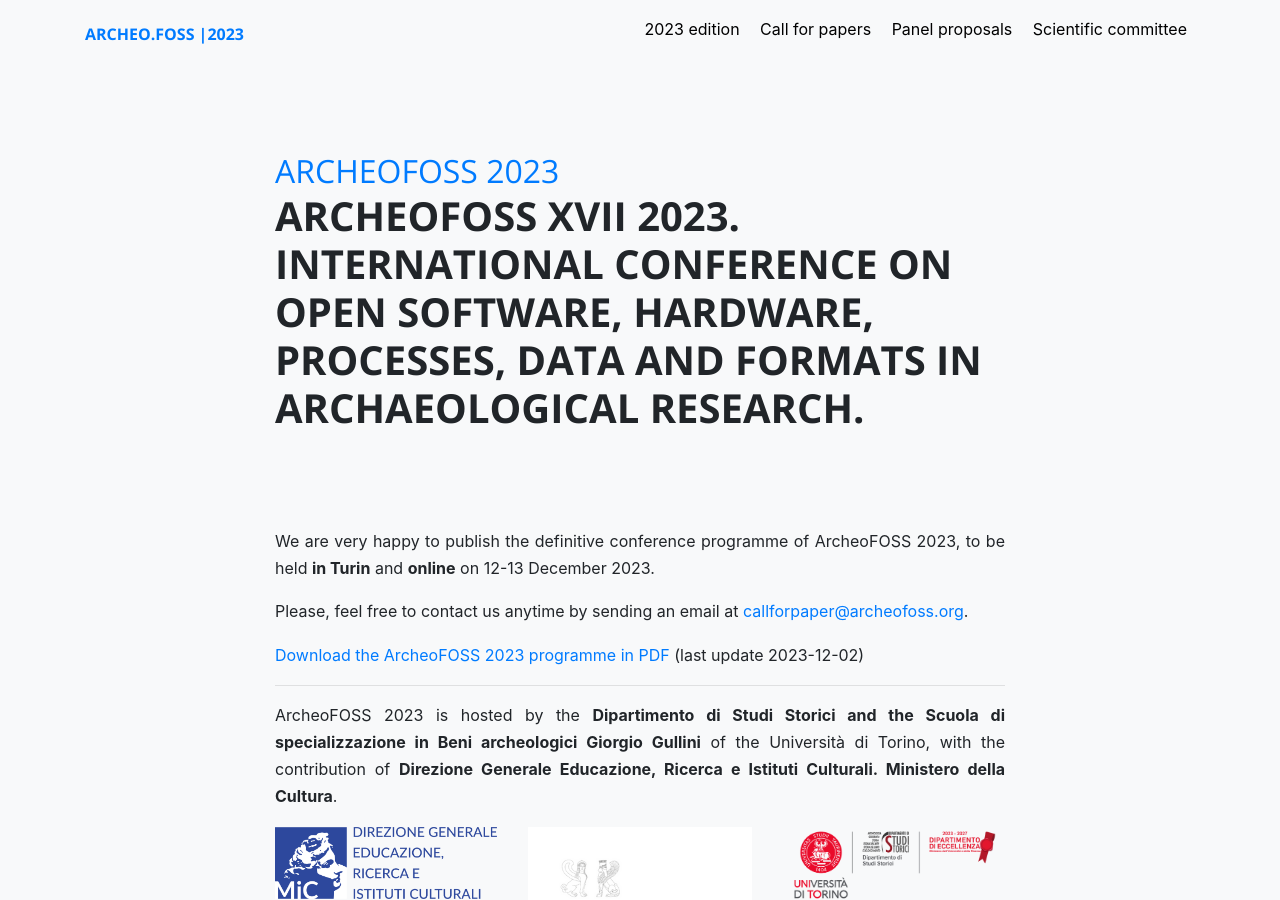
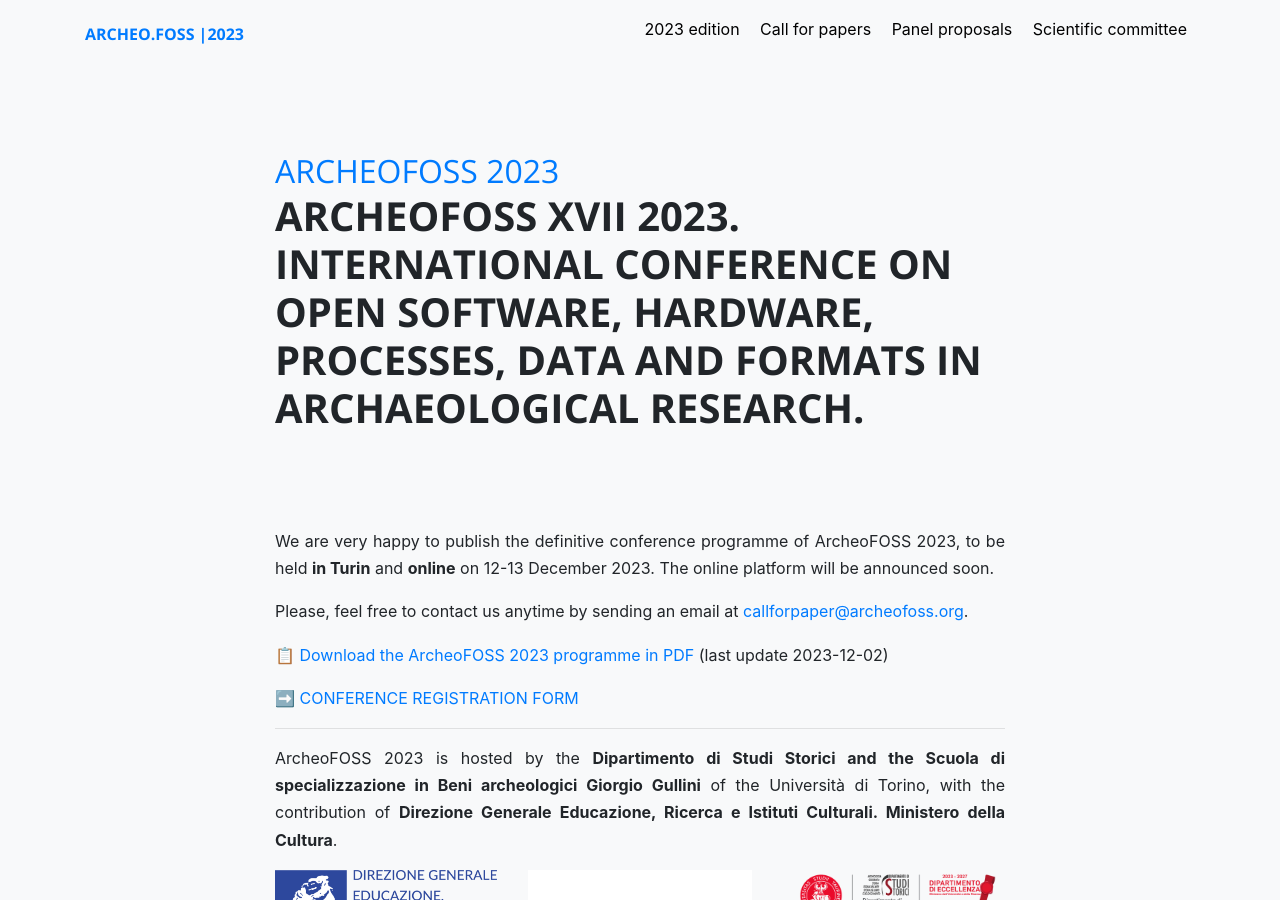
Before and after one commit to archeofoss/archeofoss, a Jekyll site: the page built from 2023/programme.md, in a window 1280 px wide and 900 px high. Built offline with Jekyll 4.4.1, drawn with Linux system fonts in a browser that asks for light colours; nearby versions of some CDN libraries.

Commit message:
Update programme.md

```diff
--- a/2023/programme.md
+++ b/2023/programme.md
@@ -5,11 +5,13 @@
 ---
 
 
-We are very happy to publish the definitive conference programme of ArcheoFOSS 2023, to be held **in Turin** and **online** on 12-13 December 2023.
+We are very happy to publish the definitive conference programme of ArcheoFOSS 2023, to be held **in Turin** and **online** on 12-13 December 2023. The online platform will be announced soon.
 
 Please, feel free to contact us anytime by sending an email at [callforpaper@archeofoss.org](mailto:callforpaper@archeofoss.org).
 
-[Download the ArcheoFOSS 2023 programme in PDF](/2023/ARCHEOFOSS 2023 PROGRAM DECEMBER.pdf) (last update 2023-12-02)
+📋 [Download the ArcheoFOSS 2023 programme in PDF](/2023/ARCHEOFOSS 2023 PROGRAM DECEMBER.pdf) (last update 2023-12-02)
+
+➡️ [CONFERENCE REGISTRATION FORM](https://docs.google.com/forms/d/e/1FAIpQLSe-0vhHJEktW-RuDtHr6OiDLwftIixhfm_Yr6vcxOOHM7S6jw/viewform)
 
 ---
 
```
